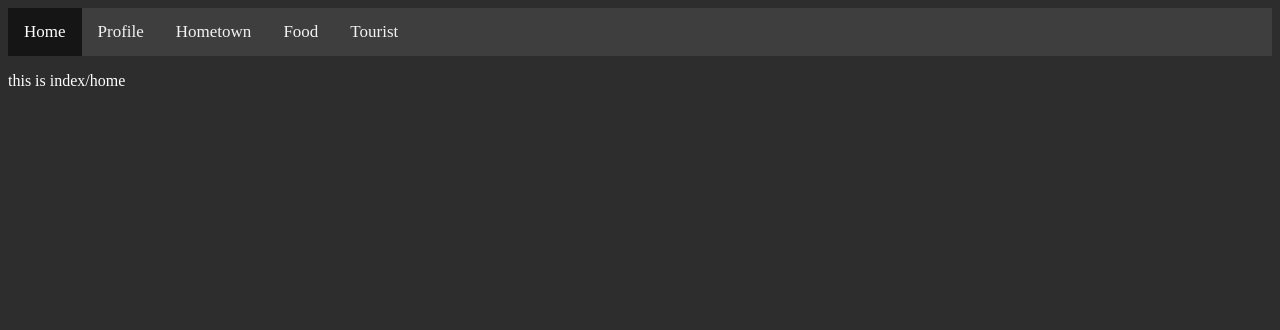
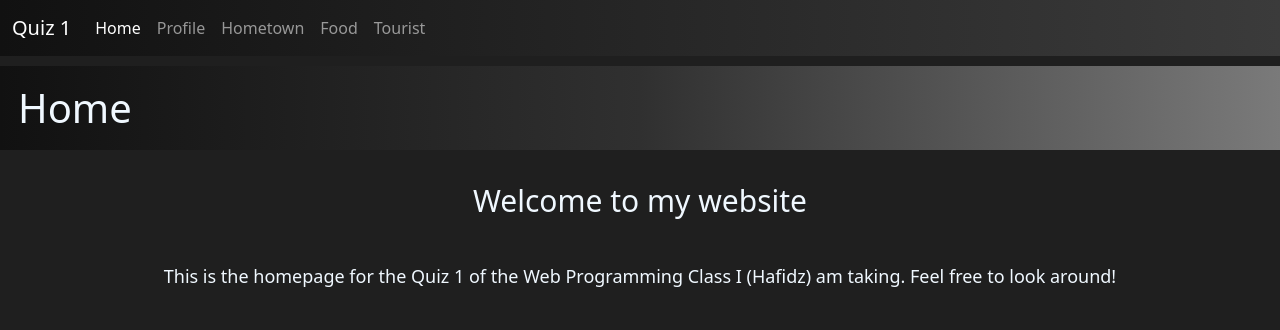
Before and after one commit to ZedArray/Z-Webpro-Repo, a plain HTML site: page quiz1/index.html in a window 1280 px wide. Drawn offline with nearby package versions, Linux system fonts and the light colour scheme.

Commit message:
le stuff asdfasdf

```diff
--- a/quiz1/css/style.css
+++ b/quiz1/css/style.css
@@ -1,35 +1,25 @@
-/* Add a black background color to the top navigation */
-.topnav {
-    background-color: #3e3e3e;
-    overflow: hidden;
+body {
+    background-color: rgb(31, 31, 31);
+    /* background-image: linear-gradient(to right, rgb(48, 48, 48), rgb(17, 17, 17) ); */
 }
 
-/* Style the links inside the navigation bar */
-.topnav a {
-    float: left;
-    color: #f2f2f2;
-    text-align: right;
-    padding: 14px 16px;
-    text-decoration: none;
-    font-size: 17px;
+.le-head {
+    padding: 18px;
+    background-color:rgb(58, 58, 58);
+    background-image: linear-gradient(to right, rgb(17, 17, 17) , rgb(48, 48, 48), rgb(122, 122, 122));
+    color:aliceblue;
 }
 
-/* Change the color of links on hover */
-.topnav a:hover {
-    background-color: #a2a2a2;
-    color: rgb(45, 45, 45);
-}
-
-/* Add a color to the active/current link */
-.topnav a.active {
-    background-color: #151515;
-    color: rgb(255, 255, 255);
-}
-
-body {
-    background-color: rgb(45, 45, 45);
+.le-body {
+    padding: 20px;
+    text-align: center;
 }
 
 p {
-    color: white;
+    color: aliceblue;
 }
+
+.navbar {
+    background-color: rgb(26, 26, 27);
+    background-image: linear-gradient(to right, rgb(17, 17, 17) , rgb(59, 59, 59));
+}
--- a/quiz1/index.html
+++ b/quiz1/index.html
@@ -1,21 +1,56 @@
+<!doctype html>
 <html lang="en">
 <head>
-    <meta charset="UTF-8">
-    <meta name="viewport" content="width=device-width, initial-scale=1.0">
+    <!-- Required meta tags -->
+    <meta charset="utf-8">
+    <meta name="viewport" content="width=device-width, initial-scale=1">
+
+    <!-- Bootstrap CSS -->
+    <link href="https://cdn.jsdelivr.net/npm/bootstrap@5.0.2/dist/css/bootstrap.min.css" rel="stylesheet" integrity="sha384-EVSTQN3/azprG1Anm3QDgpJLIm9Nao0Yz1ztcQTwFspd3yD65VohhpuuCOmLASjC" crossorigin="anonymous">
+
     <link rel="stylesheet" href="css/style.css">
-    <title>Quiz 1 Home</title>
+
+    <title>Home</title>
 </head>
 <body>
-    <div class="topnav">
-        <a class="active" href="index.html">Home</a>
-        <a href="profile.html">Profile</a>
-        <a href="hometown.html">Hometown</a>
-        <a href="food.html">Food</a>
-        <a href="tourist.html">Tourist</a>
+
+    <nav class="navbar navbar-expand-md navbar-dark" style="margin-bottom: 10px;">
+        <div class="container-fluid">
+            <a class="navbar-brand" href="#">Quiz 1</a>
+            <button class="navbar-toggler" type="button" data-bs-toggle="collapse" data-bs-target="#navbarNavAltMarkup" aria-controls="navbarNavAltMarkup" aria-expanded="false" aria-label="Toggle navigation">
+                <span class="navbar-toggler-icon"></span>
+            </button>
+
+                <div class="collapse navbar-collapse" id="navbarNavAltMarkup">
+                    <div class="navbar-nav">
+                    <a class="nav-link active" aria-current="page" href="#">Home</a>
+                    <a class="nav-link" href="profile.html">Profile</a>
+                    <a class="nav-link" href="#">Hometown</a>
+                    <a class="nav-link" href="#">Food</a>
+                    <a class="nav-link" href="#">Tourist</a>
+                    </div>
+                </div>
+
+        </div>
+    </nav>
+
+    <h1 class="le-head">
+        Home
+    </h1>
+
+    <div class="le-body">
+        <p style="color: aliceblue; font-size: 30px;">
+            Welcome to my website
+        </p>
+        <br>
+        <p style="font-size: 18px;">
+            This is the homepage for the Quiz 1 of the Web Programming Class I (Hafidz) am taking. Feel free to look around!
+        </p>
     </div>
 
-    <div>
-        <p>this is index/home</p>
-    </div>
+
+    <!-- bootstrap script -->
+    <script src="https://cdn.jsdelivr.net/npm/bootstrap@5.0.2/dist/js/bootstrap.bundle.min.js" integrity="sha384-MrcW6ZMFYlzcLA8Nl+NtUVF0sA7MsXsP1UyJoMp4YLEuNSfAP+JcXn/tWtIaxVXM" crossorigin="anonymous"></script>
+    <!-- bootstrap script -->
 </body>
 </html>
--- /dev/null
+++ b/quiz1/oild/css/style.css
@@ -0,0 +1,35 @@
+/* Add a black background color to the top navigation */
+.topnav {
+    background-color: #3e3e3e;
+    overflow: hidden;
+}
+
+/* Style the links inside the navigation bar */
+.topnav a {
+    float: left;
+    color: #f2f2f2;
+    text-align: right;
+    padding: 14px 16px;
+    text-decoration: none;
+    font-size: 17px;
+}
+
+/* Change the color of links on hover */
+.topnav a:hover {
+    background-color: #a2a2a2;
+    color: rgb(45, 45, 45);
+}
+
+/* Add a color to the active/current link */
+.topnav a.active {
+    background-color: #151515;
+    color: rgb(255, 255, 255);
+}
+
+body {
+    background-color: rgb(45, 45, 45);
+}
+
+p {
+    color: white;
+}
--- a/test.css
+++ b/test.css
@@ -12,3 +12,7 @@ body {
     padding: 20px;
     text-align: center;
 }
+
+p {
+    color: aliceblue;
+}
```
Also changed, not shown: experimant2.html (+7 -10 lines), quiz1/oild/index.html (added, +21 -0 lines), quiz1/oild/profile.html (added, +21 -0 lines), quiz1/profile.html (+43 -12 lines), quiz1/oild/food.html (renamed from quiz1/food.html), quiz1/oild/hometown.html (renamed from quiz1/hometown.html), quiz1/oild/tourist.html (renamed from quiz1/tourist.html).
